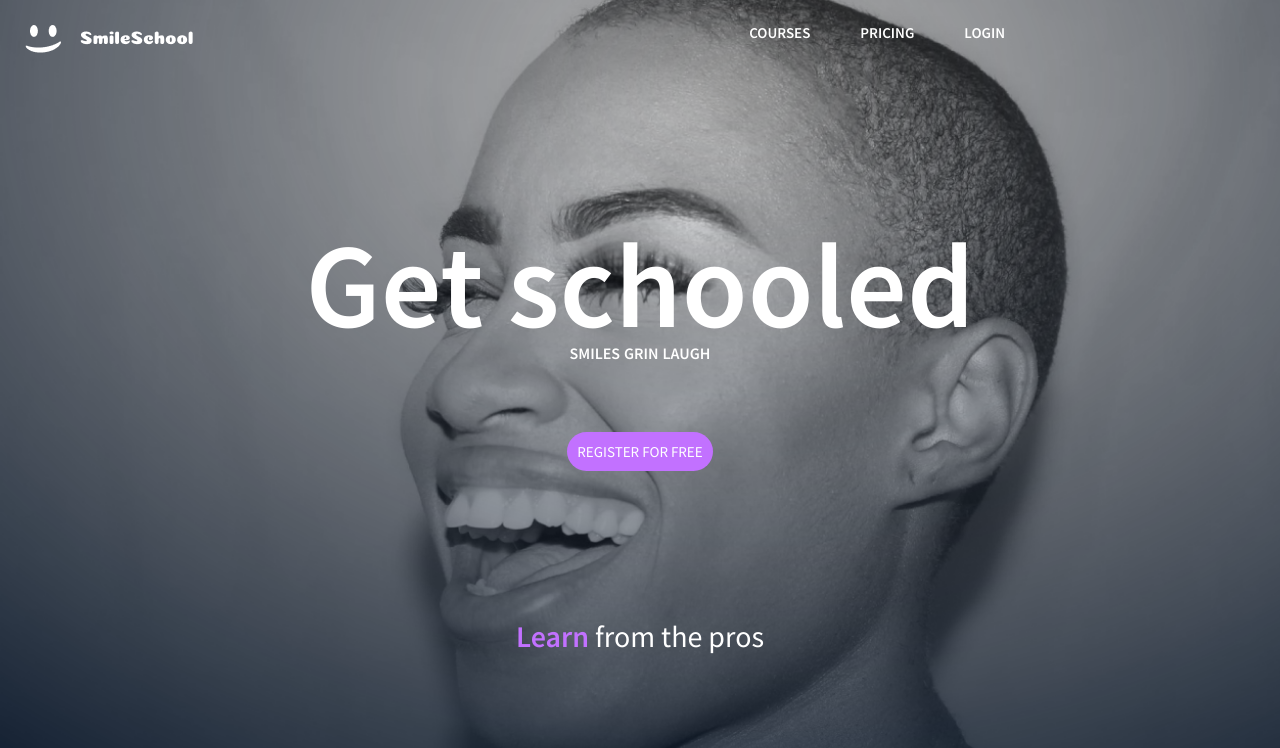
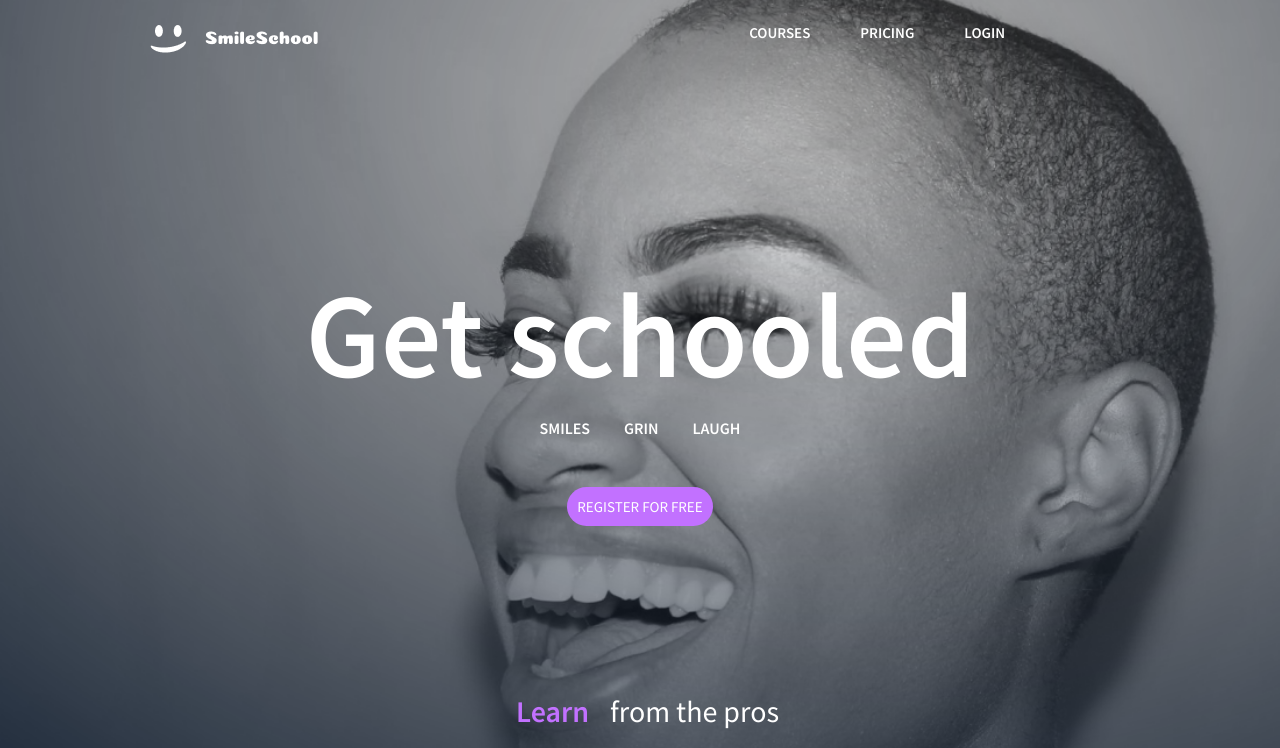
Before and after one commit to Alaa-Zakaria12/alx_html_css, a plain HTML site: page css_advanced/index.html in a window 1280 px wide. Shown: the top 748 px of the page. Drawn offline with Linux system fonts and the light colour scheme; files whose address does not match are found by name.

Commit message:
fixing some items position

```diff
--- a/css_advanced/styles.css
+++ b/css_advanced/styles.css
@@ -7,10 +7,13 @@ ul{
     padding-right: 250px;
     font-weight: bold;
 }
+
 .logo{
+    margin-top: 25px;
     padding-left: 150px;
+    color: white;
 }
-li a, .logo {
+li a{
     font-size: 15px;
     display: block;
     color: white;
@@ -21,8 +24,9 @@ li a, .logo {
 }
 
 h1{
-   margin-top: 100px;
+   margin-top: 150px;
    padding-top: 100px;
+   margin-bottom: 25px;
    text-align: center;
    color: white;
    font-family: 'Source Sans Pro';
@@ -41,12 +45,13 @@ h1{
 }
 span{
     padding-top: 25px;
+    padding:15px;
     font-family: 'Source Sans Pro';
     font-weight: bold;
     margin-top: 15px;
 }
 button{
-    margin-top: 70px;
+    margin-top: 50px;
     font-family: 'Source Sans Pro';
     color: white;
     background-color: #C271FF;
@@ -56,7 +61,7 @@ button{
     font-size: 15px;
 }
 .learn{
-    padding: 50px;
+    padding: 70px;
     font-weight: thin;
     font-size: 12px;
     color: white;
@@ -76,6 +81,7 @@ h3{
     color: white;
     font-family: 'Source Sans Pro';
     text-align: center;
+    margin-top: 65px;
     padding: 50px;
     display: flex;
     flex-direction: row;
```
